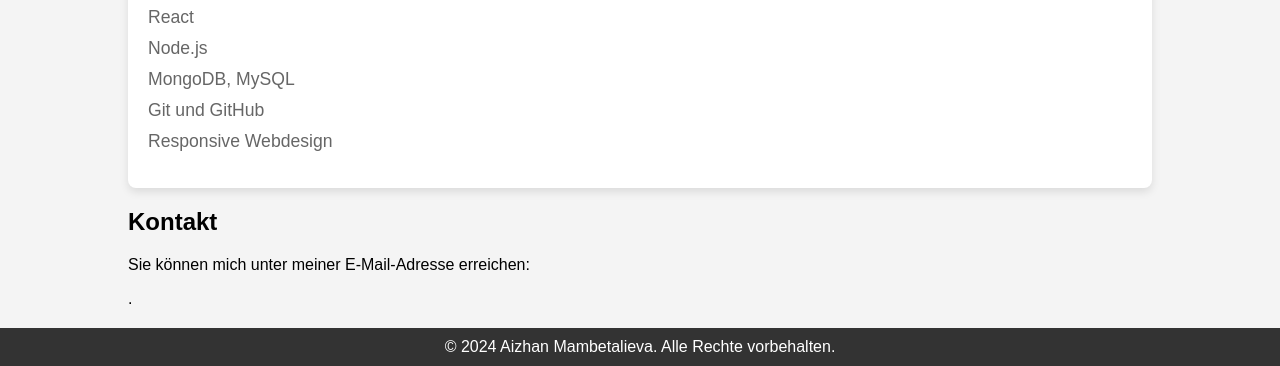
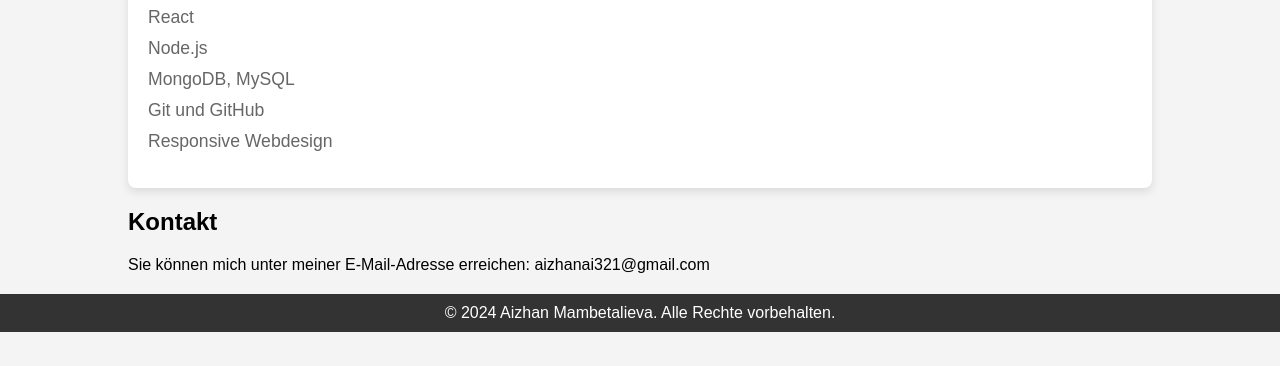
Before and after one commit to aizhanai/3ABIK_MA, a plain HTML site: page index.html in a window 1280 px wide. Shown: the part 592-958 px from the top of the page. After the commit the page ends 924 px from the top, so only its background shows below. Drawn offline with Linux system fonts and the light colour scheme.

Commit message:
added Email Address

```diff
--- a/index.html
+++ b/index.html
@@ -150,7 +150,7 @@
 
         <div id="contact" class="contact">
             <h2>Kontakt</h2>
-            <p>Sie können mich unter meiner E-Mail-Adresse erreichen: <div aizhanai321@gmail.com=""></div>.</p>
+            <p>Sie können mich unter meiner E-Mail-Adresse erreichen: aizhanai321@gmail.com </p>
         </div>
     </div>
 
```
